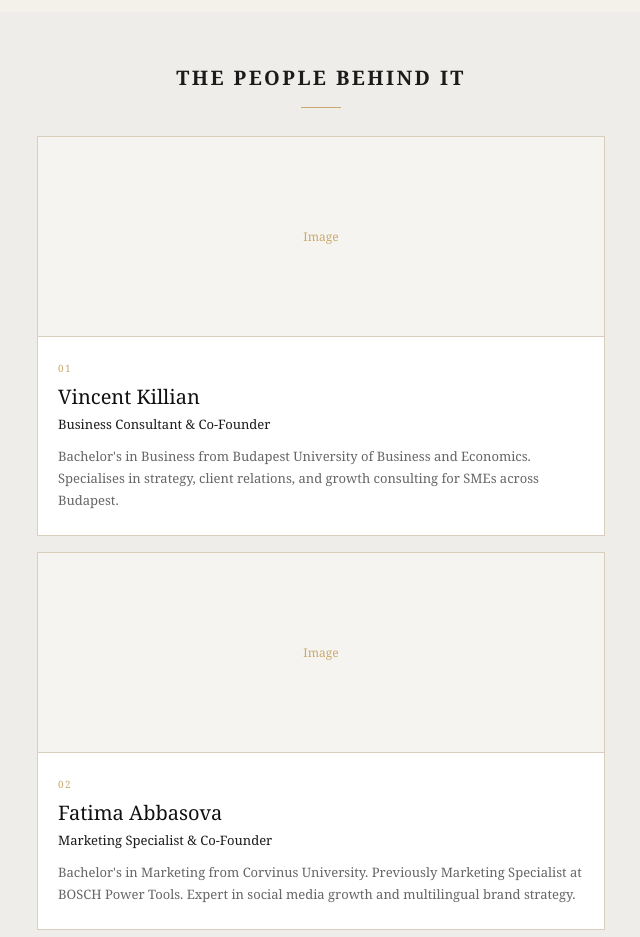
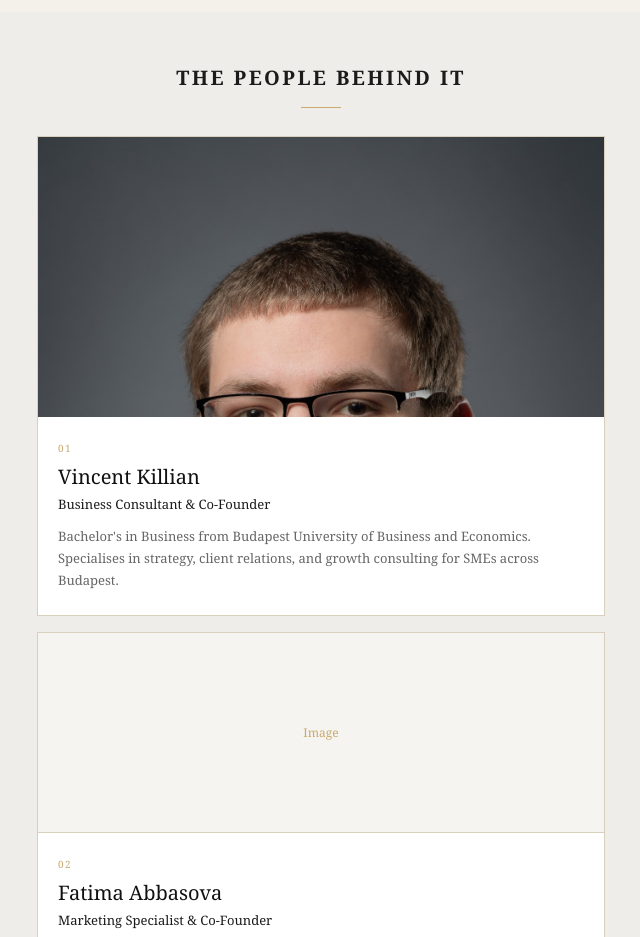
Before and after one commit to vincentkillian30062004-design/Ophelius-site, a plain HTML site: page biography.html in a window 1280 px wide. Shown: the part 1520-2457 px from the top of the page, without its empty margins (319-959 px from the left). Drawn offline with nearby package versions, Linux system fonts and the light colour scheme; a web font is replaced by a local one.

Commit message:
Add Vincent Killian photo to About Us page

```diff
--- a/biography.html
+++ b/biography.html
@@ -151,7 +151,7 @@
       <div class="team-grid">
 
         <div class="team-card">
-          <div class="team-card-placeholder">Image</div>
+          <img src="assets/images/Vincent-Killian.jpg" alt="Vincent Killian" style="width:100%; height:280px; object-fit:cover; object-position:center top; display:block;">
           <div class="team-card-body">
             <p class="team-card-num">01</p>
             <h3 class="team-card-name">Vincent Killian</h3>
```
Also changed, not shown: assets/images/Vincent-Killian.jpg (added).
